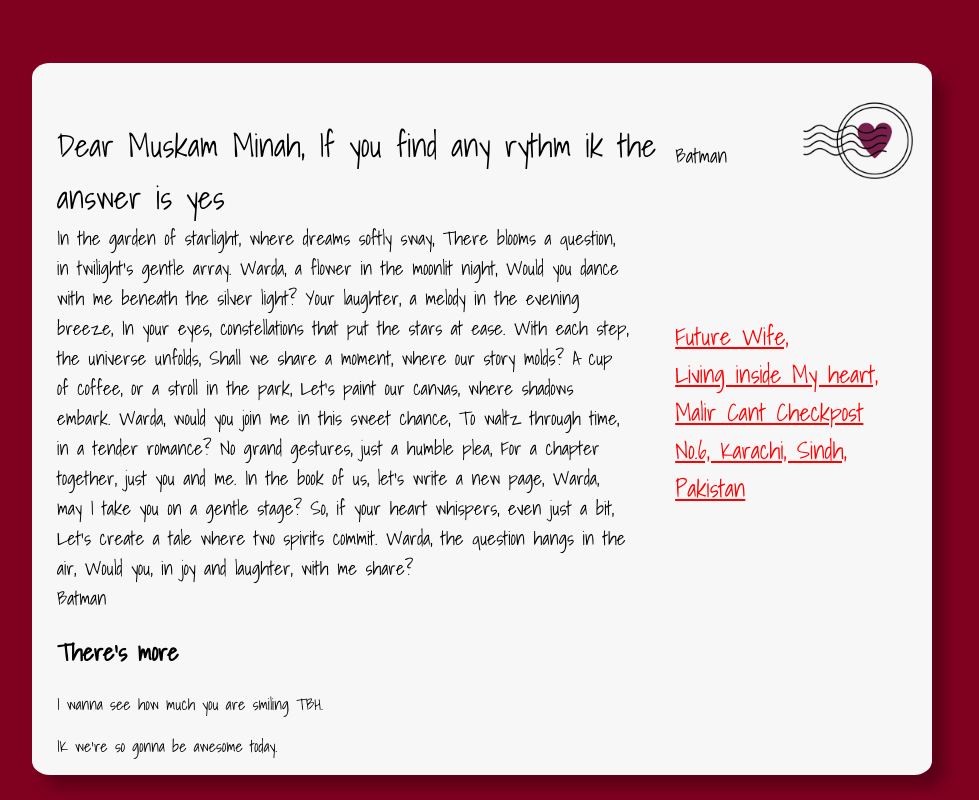
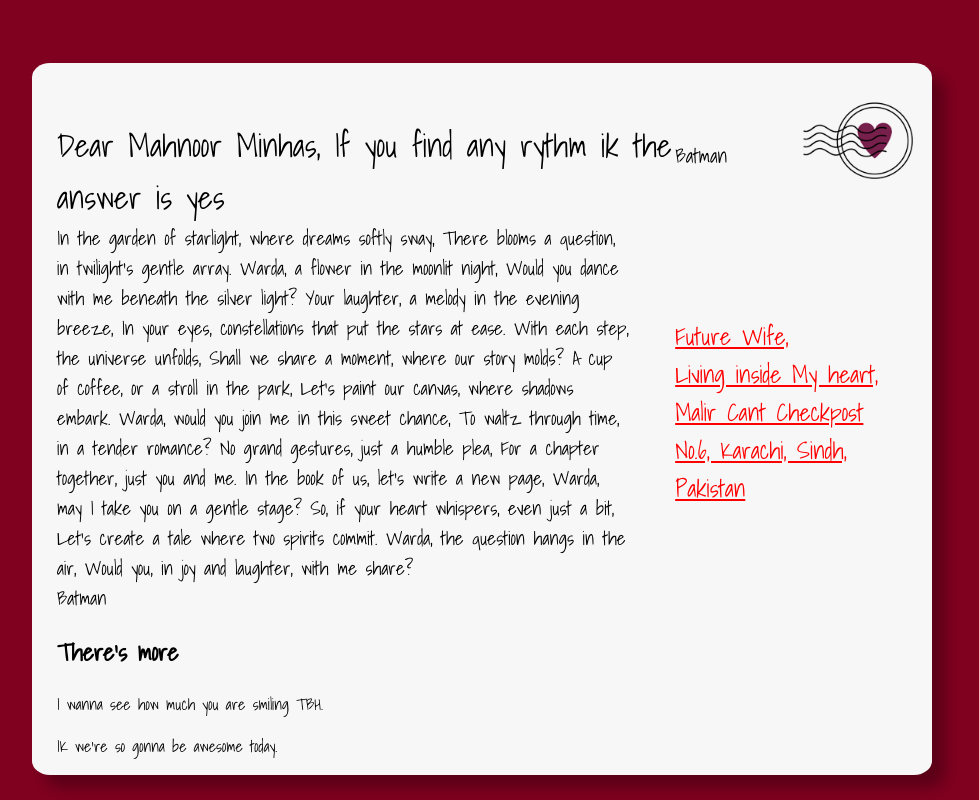
Before and after one commit to zaheerh4ck3r/ms, a plain HTML site: page git.html in a window 1280 px wide. Shown: the whole page, without its empty margins (158-1137 px from the left). Drawn offline with Linux system fonts and the light colour scheme.

Commit message:
Fixing her name

```diff
--- a/git.html
+++ b/git.html
@@ -14,7 +14,7 @@
 <body>
     <div class="wrap">
         <div class="postcard">
-            <span id="dear">Dear Muskam Minah, If you find any rythm ik the answer is yes</span>
+            <span id="dear">Dear Mahnoor Minhas, If you find any rythm ik the answer is yes</span>
 
             <span id="message">
 
```
